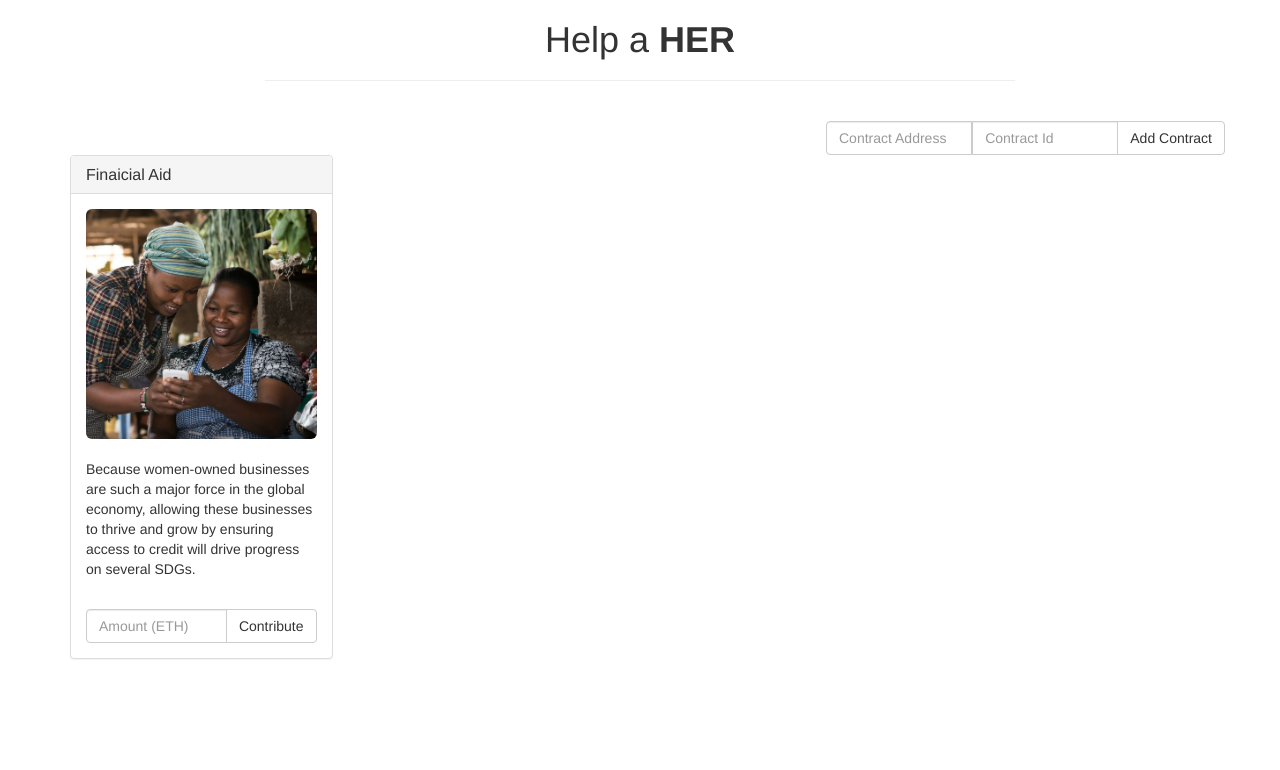
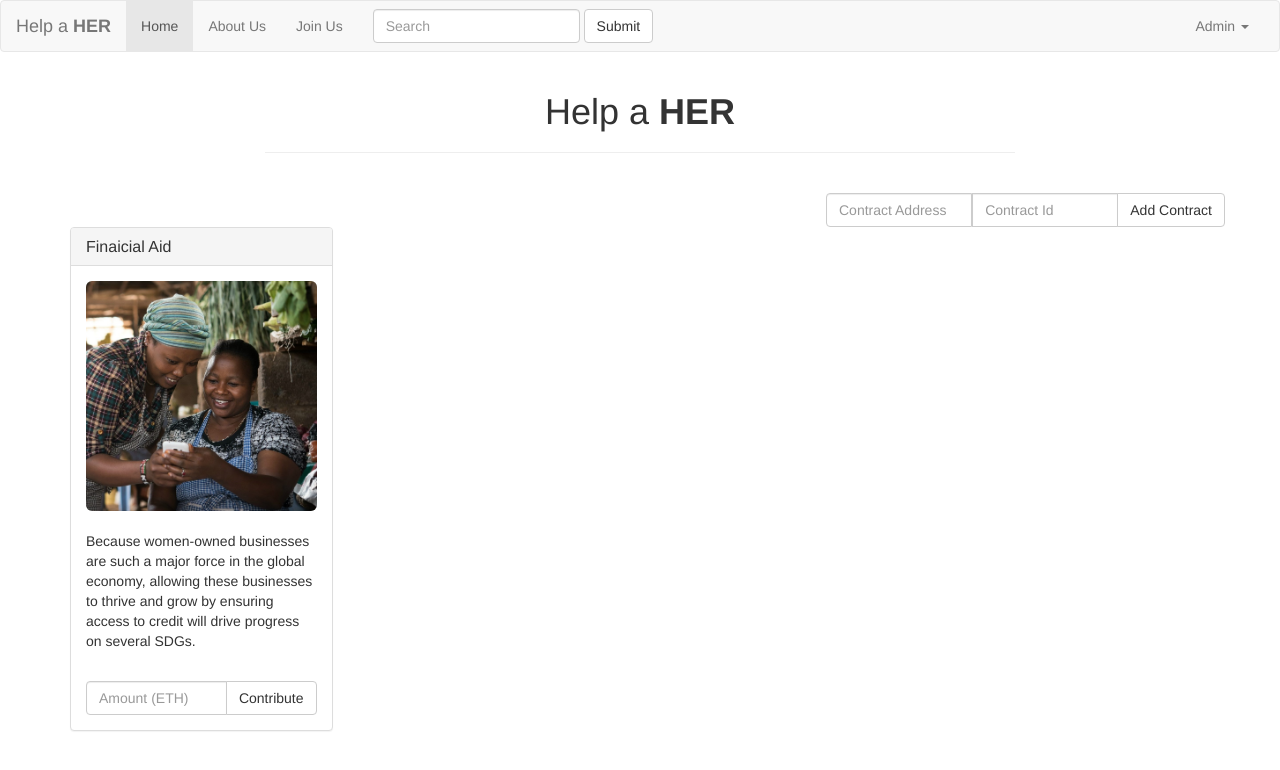
Before and after one commit to RyanKoech/Crypto_Fund, a website: page src/index.html in a window 1280 px wide. Drawn offline with nearby package versions, Linux system fonts and the light colour scheme; no server answers.

Commit message:
Added Nav Bar

```diff
--- a/src/index.html
+++ b/src/index.html
@@ -19,6 +19,45 @@
     <![endif]-->
   </head>
   <body>
+
+    <nav class="navbar navbar-default">
+      <div class="container-fluid">
+        <!-- Brand and toggle get grouped for better mobile display -->
+        <div class="navbar-header">
+          <button type="button" class="navbar-toggle collapsed" data-toggle="collapse" data-target="#bs-example-navbar-collapse-1" aria-expanded="false">
+            <span class="sr-only">Toggle navigation</span>
+            <span class="icon-bar"></span>
+            <span class="icon-bar"></span>
+            <span class="icon-bar"></span>
+          </button>
+          <a class="navbar-brand" href="#">Help a <strong>HER</strong></a>
+        </div>
+
+        <!-- Collect the nav links, forms, and other content for toggling -->
+        <div class="collapse navbar-collapse" id="bs-example-navbar-collapse-1">
+          <ul class="nav navbar-nav">
+            <li class="active"><a href="#">Home <span class="sr-only">(current)</span></a></li>
+            <li><a href="#">About Us</a></li>
+            <li><a href="#">Join Us</a></li>
+          </ul>
+          <form class="navbar-form navbar-left">
+            <div class="form-group">
+              <input type="text" class="form-control" placeholder="Search">
+            </div>
+            <button type="submit" class="btn btn-default">Submit</button>
+          </form>
+          <ul class="nav navbar-nav navbar-right">
+            <li class="dropdown">
+              <a href="#" class="dropdown-toggle" data-toggle="dropdown" role="button" aria-haspopup="true" aria-expanded="false">Admin <span class="caret"></span></a>
+              <ul class="dropdown-menu">
+                <li><a href="#">Smart Contracts</a></li>
+              </ul>
+            </li>
+          </ul>
+        </div><!-- /.navbar-collapse -->
+      </div><!-- /.container-fluid -->
+    </nav>
+
     <div class="container">
       <div class="row">
         <div class="col-xs-12 col-sm-8 col-sm-push-2">
@@ -36,7 +75,7 @@
           <span class="input-group-btn">
             <button class="btn btn-default btn-add-contract" type="button">Add Contract</button>
           </span>
-       </div>
+        </div>
       </div>
 
       <div id="contributionsRow" class="row">
```
